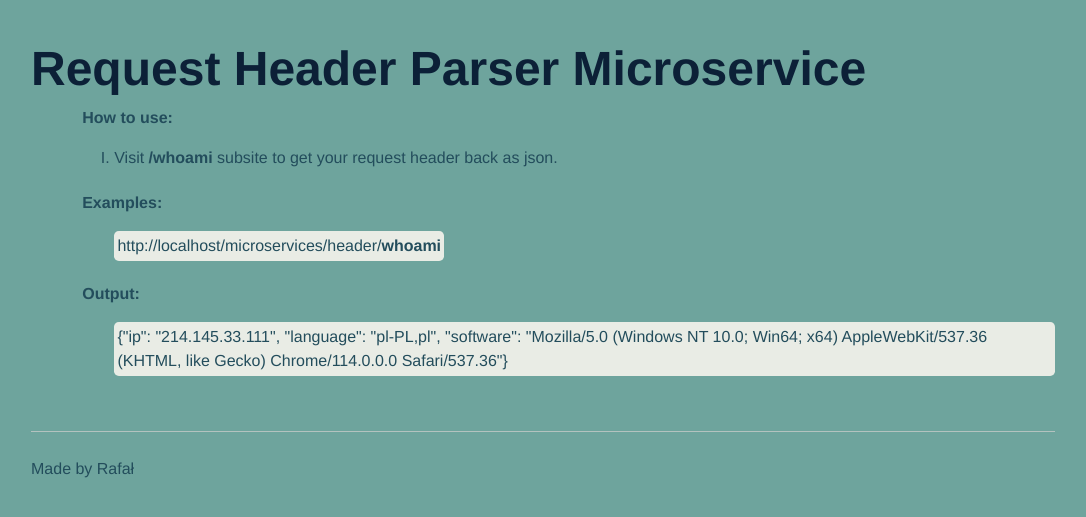
After one commit to wawraf/shiny-journey, a Django app: page /microservices/header/ in a window 1280 px wide. The commit adds this page. Shown: the top 517 px of the page, without its empty margins (97-1183 px from the left). Run offline with Django 3.2, Linux system fonts and the light colour scheme.

```diff
--- a/portfolio/static/portfolio/styles.css
+++ b/portfolio/static/portfolio/styles.css
@@ -69,3 +69,7 @@ a:hover {
   color: #0C2037;
   background-color: #6EA49D;
 }
+
+.accordion-body {
+    background-color: #6EA49D80;
+}
--- /dev/null
+++ b/portfolio/templates/portfolio/microservices/header_parser.html
@@ -0,0 +1,21 @@
+{% extends './microservice_layout.html' %}
+{% load static %}
+
+{% block title %}{{ title }}{% endblock %}
+
+{% block header %}{{ title }}{% endblock %}
+
+{% block  main %}
+  <p class="bold">How to use:</p>
+  <ol>
+    <li>Visit <span class = "bold">/whoami</span> subsite to get your request header back as json.</li>
+  </ol>
+  <p class="bold">Examples:</p>
+  <ol class = "example">
+    <li><a href="{{ url }}whoami" target="_blank">{{ url }}<span class = "bold">whoami</span></a></li>
+  </ol>
+  <p class="bold">Output:</p>
+  <ol class = "example">
+    <li>{"ip": "214.145.33.111", "language": "pl-PL,pl", "software": "Mozilla/5.0 (Windows NT 10.0; Win64; x64) AppleWebKit/537.36 (KHTML, like Gecko) Chrome/114.0.0.0 Safari/537.36"}</li>
+  </ol>
+{% endblock %}
--- /dev/null
+++ b/portfolio/templates/portfolio/microservices/microservice_layout.html
@@ -0,0 +1,14 @@
+{% extends 'layout.html' %}
+{% load static %}
+
+{% block title %}Microservice{% endblock %}
+{% block content %}
+    <header>
+      <h1>
+          {% block header %}Microservice{% endblock %}
+      </h1>
+    </header>
+    <main>
+        {% block main %}{% endblock %}
+    </main>
+{% endblock %}
--- a/portfolio/urls.py
+++ b/portfolio/urls.py
@@ -5,6 +5,9 @@ from . import views
 microservices_patterns = [
     path('timestamp/', views.timestamp, name='timestamp'),
     path('timestamp/<str:data>', views.timestamp),
+    path('header/', views.header, name='header'),
+    path('header/<str:data>', views.header),
+    path('file/', views.metadata, name='file')
 ]
 
 urlpatterns = [
--- a/portfolio/views.py
+++ b/portfolio/views.py
@@ -1,6 +1,9 @@
 from django.shortcuts import render
 from django.http import JsonResponse
+from django.views.decorators.csrf import csrf_exempt
+
 from .MyPackages import Microservices as ms
+
 
 def index(request):
     return render(request, 'portfolio/index.html')
@@ -8,4 +11,22 @@ def index(request):
 def timestamp(request, data: str = None):
     if data:
         return JsonResponse(ms.timestamp(data))
-    return render(request, "portfolio/microservices/timestamp.html")
+    title = "Timestamp Microservice"
+    url = request.build_absolute_uri()
+    return render(request, "portfolio/microservices/timestamp.html", locals())
+
+def header(request, data: str = None):
+    if data == "whoami":
+        return JsonResponse(ms.parse_header(request))
+    title = "Request Header Parser Microservice"
+    url = request.build_absolute_uri()
+    return render(request, "portfolio/microservices/header_parser.html", {"title": title, "url": url})
+
+@csrf_exempt
+def metadata(request):
+    if request.method == "POST":
+        return JsonResponse({"size": request.FILES.get('myfile').size})
+
+    title = "File Metadata Microservice"
+    url = request.build_absolute_uri()
+    return render(request, "portfolio/microservices/file_metadata.html", {"title": title, "url": url})
```
Also changed, not shown: portfolio/MyPackages/Microservices.py (+8 -0 lines), portfolio/templates/portfolio/index.html (+4 -4 lines), portfolio/templates/portfolio/microservices/file_metadata.html (added, +23 -0 lines), portfolio/templates/portfolio/microservices/timestamp.html (+6 -12 lines).
